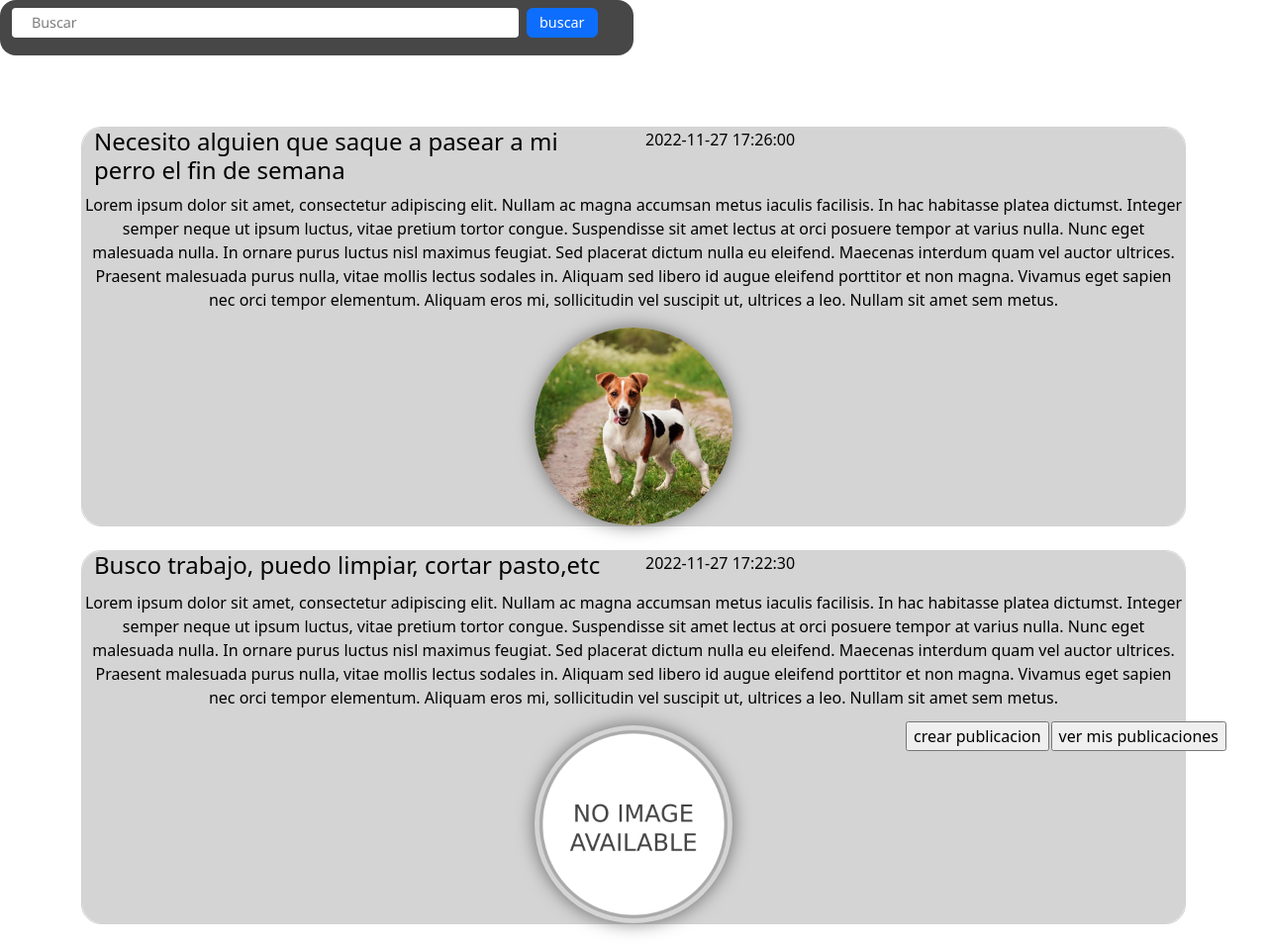
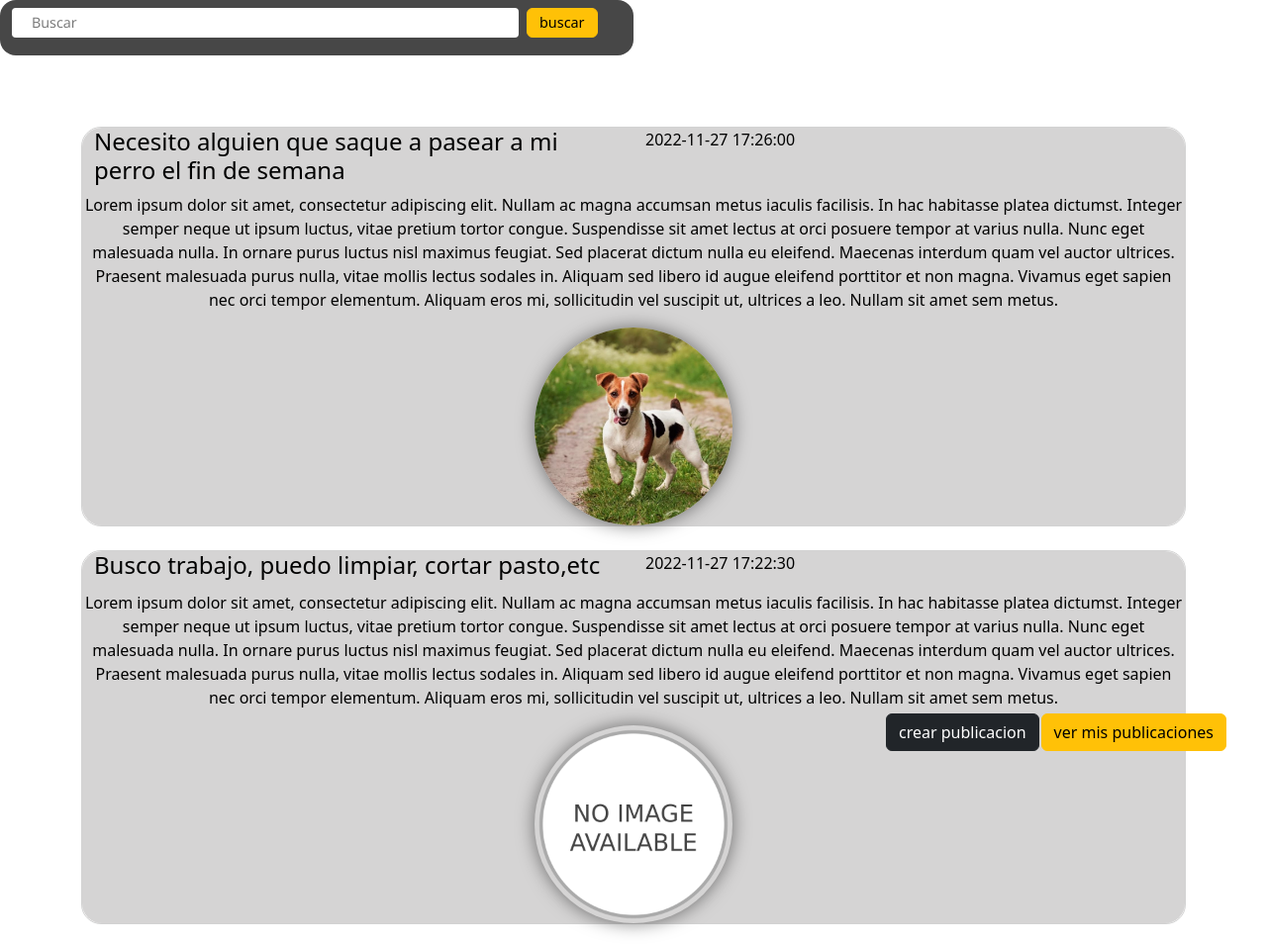
Before and after one commit to infralise123984/pruebahelp, a PHP site: page /InteriorBotones/publicaciones.php in a window 1280 px wide. Shown: the top 954 px of the page at 99% size. Run offline with PHP 8.4, Linux system fonts and the light colour scheme; a user stored in the database is signed in; data comes from the database, SQL or seed files in the repository.

Commit message:
cambio de color a botones

```diff
--- a/InteriorBotones/opciones/cambiar_rrss.php
+++ b/InteriorBotones/opciones/cambiar_rrss.php
@@ -45,7 +45,7 @@ if(empty($_SESSION)){
                     </div>
 
                 <!-- <input type="submit" name="subirfoto" value="Upload"> -->
-                <input name="btnredes" class="btn btn-primary" type="submit" value="Cambiar redes">
+                <input name="btnredes" class="btn btn-dark" type="submit" value="Cambiar redes">
 
 
                 </form>
--- a/InteriorBotones/opciones/cambiarcontraseña.php
+++ b/InteriorBotones/opciones/cambiarcontraseña.php
@@ -49,7 +49,7 @@
                     </div>
                     <!-- boton para cambiar la contraseña -->
                     <div class="d-grid">
-                    <input name="btncambiar" class="btn btn-primary" type="submit" value="cambiar">
+                    <input name="btncambiar" class="btn btn-dark" type="submit" value="cambiar">
                     </div>
                     <!-- añadir tabla en la cual hayan 2 opciones, 1.no trabajor o 2.Trabajador -->
                 </form>
--- a/InteriorBotones/opciones/cambiarmail.php
+++ b/InteriorBotones/opciones/cambiarmail.php
@@ -49,7 +49,7 @@
                     </div>
                     <!-- boton para cambiar la contraseña -->
                     <div class="d-grid">
-                    <input name="btncambiarmail" class="btn btn-primary" type="submit" value="cambiar">
+                    <input name="btncambiarmail" class="btn btn-dark" type="submit" value="cambiar">
                     </div>
                     <!-- añadir tabla en la cual hayan 2 opciones, 1.no trabajor o 2.Trabajador -->
                 </form>
--- a/InteriorBotones/opciones/subirfoto.php
+++ b/InteriorBotones/opciones/subirfoto.php
@@ -32,7 +32,7 @@ if(empty($_SESSION)){
                 <input type="file" name="my_image">
 
                 <!-- <input type="submit" name="subirfoto" value="Upload"> -->
-                <input name="subirfoto" class="btn btn-primary" type="submit" value="Cambiar foto">
+                <input name="subirfoto" class="btn btn-dark" type="submit" value="Cambiar foto">
 
                 </form>
             <!-- div cerrador del contenido principal -->
--- a/InteriorBotones/publicaciones.php
+++ b/InteriorBotones/publicaciones.php
@@ -28,7 +28,7 @@ if(empty($_SESSION)){
                             <input type="text" name="barrabuscar" id="" placeholder="Buscar">
                                 </div>
                             <div class="col-2">
-                            <input name="btnbuscarpubli" class="btn btn-primary" style="font-size: 1.8vh; padding: 0 1.5vh;height: 3.7vh; line-height: 1.5vh;" type="submit" value="buscar">
+                            <input name="btnbuscarpubli" class="btn btn-warning" style="font-size: 1.8vh; padding: 0 1.5vh;height: 3.7vh; line-height: 1.5vh;" type="submit" value="buscar">
                         </div>
                     </div>
                 </form>
@@ -47,8 +47,8 @@ if(empty($_SESSION)){
     ?>
     <table class="float">
         <tr>
-            <td><input name="btncrear" class="" type="submit" value="crear publicacion"></td>
-            <td><input name="btnvermis" class="" type="submit" value="ver mis publicaciones"></td>
+            <td><input name="btncrear" class="btn btn-dark" type="submit" value="crear publicacion"></td>
+            <td><input name="btnvermis" class="btn btn-warning" type="submit" value="ver mis publicaciones"></td>
         </tr>
 
     </table>
--- a/InteriorBotones/ver_publicacion.php
+++ b/InteriorBotones/ver_publicacion.php
@@ -21,7 +21,7 @@ if(empty($_SESSION)){
     <main class="container m-lg-auto justify-content-between">
             <!-- contenido principal -->
             <form action="" method="post">
-            <input name="btnvolver" class="btn btn-primary" type="submit" value="volver">
+            <input name="btnvolver" class="btn btn-dark" type="submit" value="volver">
             <?php if(!empty($_POST['btnvolver'])){
                 header("location: publicaciones.php");
             } ?>
@@ -41,7 +41,7 @@ if(empty($_SESSION)){
                 <div class="row">
                     <textarea name="comentario" class="rounded" id="" cols="120" rows="7"></textarea>
                 </div>
-                <input name="btncomentar" class="btn btn-primary" type="submit" value="Comentar">
+                <input name="btncomentar" class="btn btn-dark" type="submit" value="Comentar">
                 </form>
 
                 <div>
```
